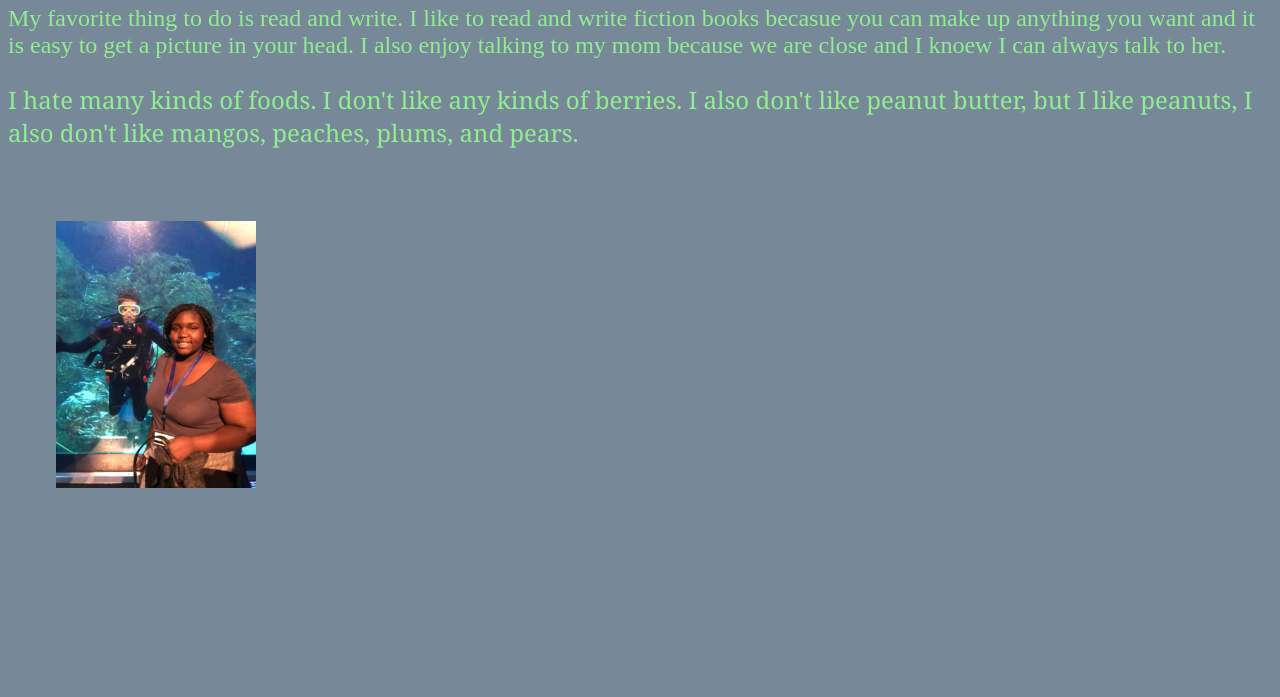
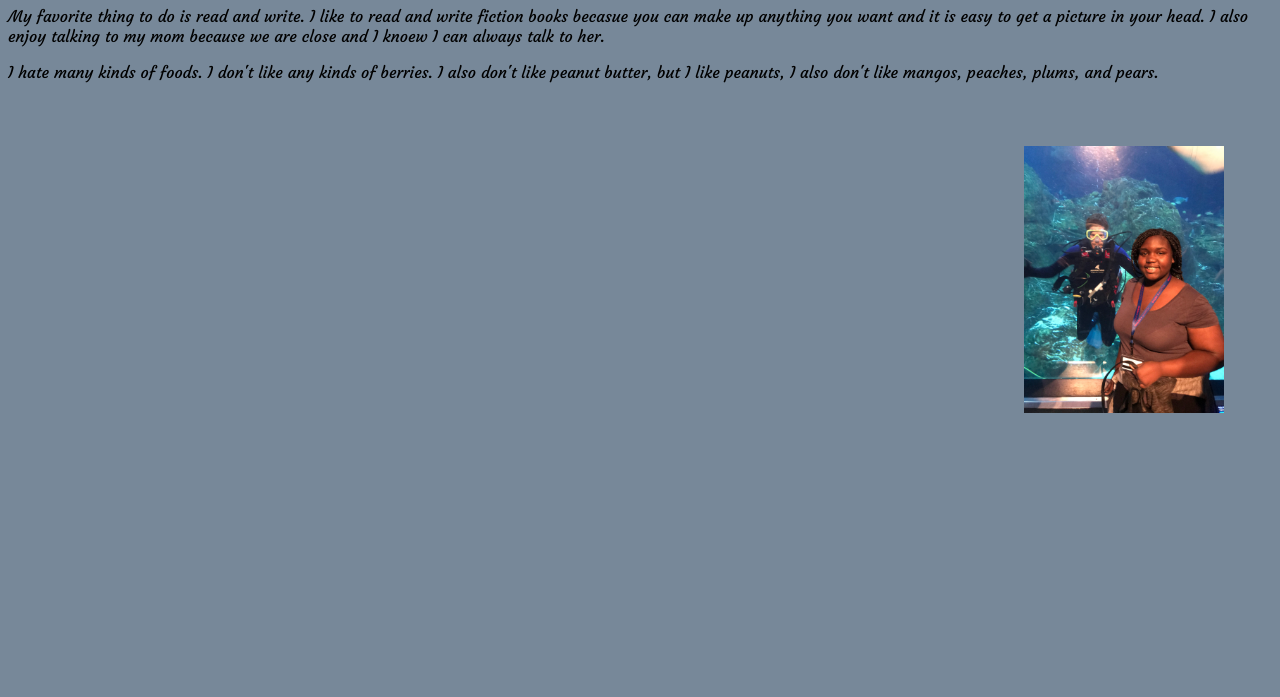
Before and after one commit to DBundick/portfolio-, a plain HTML site: page about.html in a window 1280 px wide. Shown: the part 103-800 px from the top of the page. Drawn offline with Linux system fonts and the light colour scheme.

Commit message:
added animations

```diff
--- a/PortfolioStyle.css
+++ b/PortfolioStyle.css
@@ -2,19 +2,44 @@ body {
     background:lightslategray}
 
 #Favorite{
-    font-size: 1.5rem;
+    font-size: 3.5rem;
     color: lightgreen;
     font-family: 'Times New Roman', Times, serif;
 }
 #Dislikes{
-    font-size:1.5rem;
+    font-size:3.5rem;
     color: lightgreen;
     font-family: Cambria, Cochin, Georgia, Times, 'Times New Roman', serif
 }
 #Picture{
     width: 25ch;
     padding: 3em;
+    float: right;
+    animation-name: animate;
+    animation-duration: 3s;
 }
 #cake{
     float: left;
 }
+
+#Fonts{
+    font-family: 'Courgette', cursive;
+
+}
+h1 {
+    font-family: 'Lobster', cursive;
+}
+
+@keyframes animate{
+    0% {
+        transform: scale(0.1);
+        opacity: 0;
+    }
+    60% {
+        transform: scale(1.5);
+        opacity: 1;
+    }
+    100% {
+        transform: scale(1);
+    }
+}
--- a/about.html
+++ b/about.html
@@ -9,6 +9,8 @@
 
     <title>About Me</title>
     <link href="portfoliostyle.css" rel="stylesheet">
+    <link href="https://fonts.googleapis.com/css?family=Lobster" rel="stylesheet">
+    <link href="https://fonts.googleapis.com/css?family=Courgette" rel="stylesheet">
 </head>
 
 <body>
@@ -19,8 +21,8 @@
     </nav>
     <div id="cake">
         <h1> Danye' Bundick</h1>
-    <p id="Favorite">My favorite thing to do is read and write. I like to read and write fiction books becasue you can make up anything you want and it is easy to get a picture in your head. I also enjoy talking to my mom because we are close and I knoew I can always talk to her.   </p>
-    <p id="Dislikes">I hate many kinds of foods. I don't like any kinds of berries. I also don't like peanut butter, but I like peanuts, I also don't like mangos, peaches, plums, and pears. </p>
+    <p id="Fonts">My favorite thing to do is read and write. I like to read and write fiction books becasue you can make up anything you want and it is easy to get a picture in your head. I also enjoy talking to my mom because we are close and I knoew I can always talk to her.   </p>
+    <p id="Fonts">I hate many kinds of foods. I don't like any kinds of berries. I also don't like peanut butter, but I like peanuts, I also don't like mangos, peaches, plums, and pears. </p>
 </div>
     <img id="Picture" src="IMG_4105.JPG" alt="Danye'">
 </body>
```
Also changed, not shown: projects.html (+1 -2 lines).
